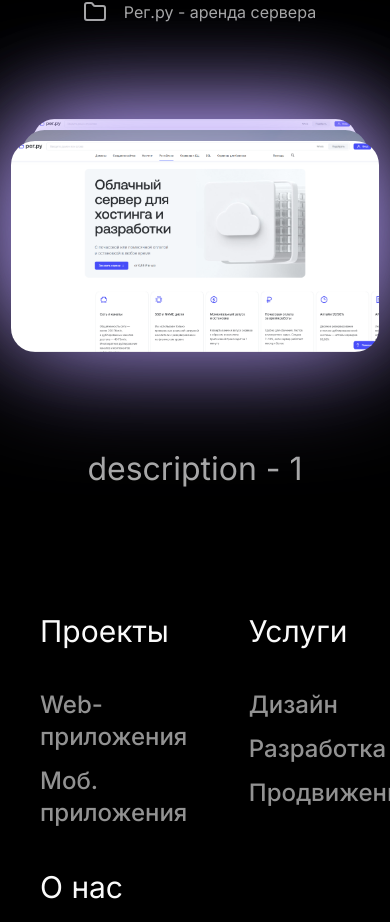
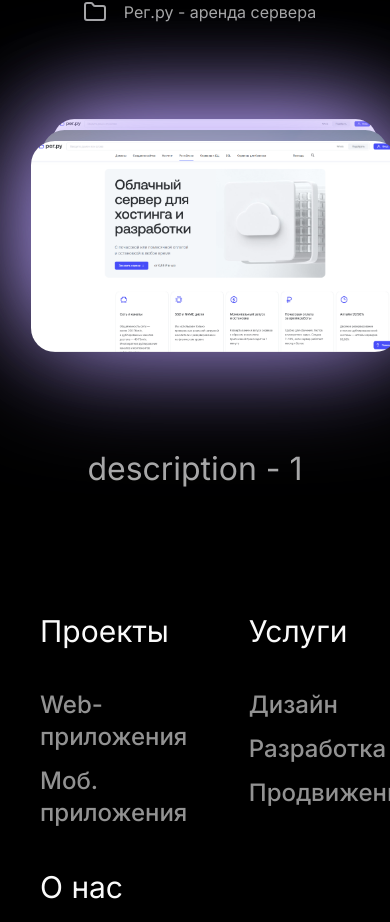
Before and after one commit to adefrol/illumed-web, a Next.js app: page / in a window 390 px wide. Shown: the part 3340-4262 px from the top of the page. Built offline with nearby package versions, Linux system fonts and the light colour scheme.

Commit message:
Update project-section.tsx

```diff
--- a/src/app/(pages)/(home)/_components/sections/project-section.tsx
+++ b/src/app/(pages)/(home)/_components/sections/project-section.tsx
@@ -88,7 +88,7 @@ export const ProjectSection: FC = () => {
             </div>
           ))}
         </div>
-        <div className="lg:my-32 md:my-20 my-20 relative lg:-left-32">
+        <div className="lg:my-32 md:my-20 my-20 relative lg:-left-32 max-sm:left-5">
           <CardStack
             activeIndex={activeIndex}
             widths={widths}
```
